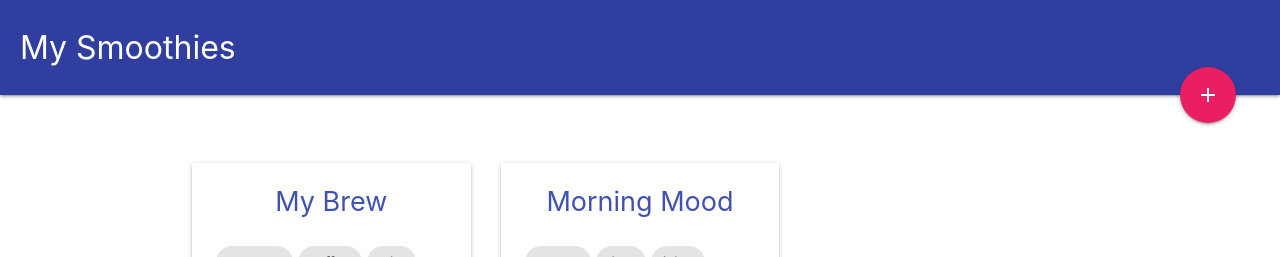
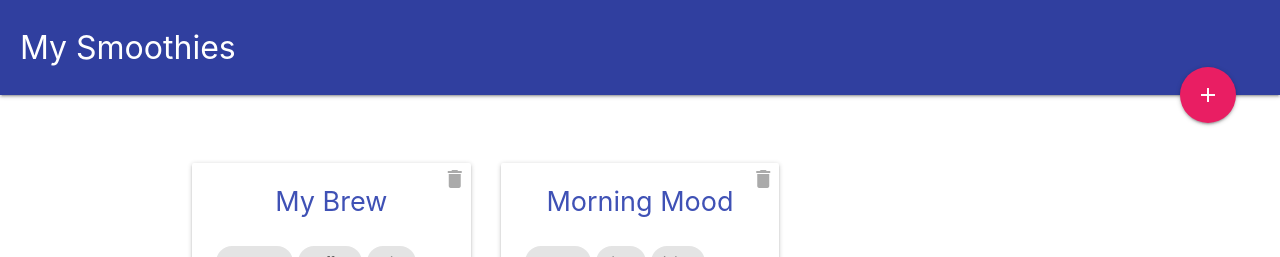
Before and after one commit to vjenacka/My-Smoothies, a Vue app: page / in a window 1280 px wide. Shown: the top 257 px of the page. Built offline with nearby package versions, Linux system fonts and the light colour scheme.

Commit message:
added the delete button for deleting smoothies and set up firestore

```diff
--- a/src/components/Index.vue
+++ b/src/components/Index.vue
@@ -2,6 +2,7 @@
   <div class="index container">
     <div class="card" v-for="smoothie in smoothies" :key="smoothie.id">
       <div class="card-content">
+        <i class="material-icons delete" @click="deleteSmoothie(smoothie.id)">delete</i>
         <h2 class="indigo-text">{{smoothie.title}}</h2>
         <ul>
           <li v-for="(ing, index) in smoothie.ingredients" :key="index">
@@ -33,6 +34,11 @@
         }
       ]
     };
+  },
+  methods: {
+    deleteSmoothie(id) {
+      this.smoothies = this.smoothies.filter(smoothie => smoothie.id !== id);
+    }
   }
 };
 </script>
@@ -56,5 +62,14 @@
       display: inline-block;
     }
   }
+
+  .delete {
+    position: absolute;
+    top: 4px;
+    right: 4px;
+    font-size: 1, 4em;
+    color: #aaa;
+    cursor: pointer;
+  }
 }
 </style>
```
